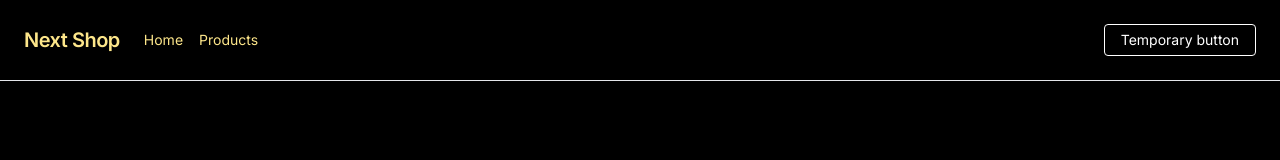
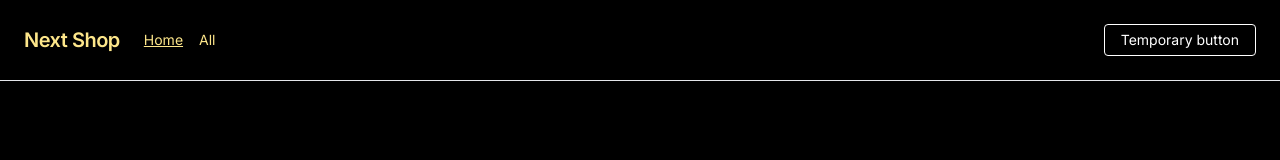
Before and after one commit to Maczi01/shoppy-next13, a Next.js app: page / in a window 1280 px wide. Shown: the top 160 px of the page. Built offline with nearby package versions, Linux system fonts and the light colour scheme.

Commit message:
Added ActiveLink and changed Navbar.

```diff
--- a/src/ui/atoms/ActiveLink.tsx
+++ b/src/ui/atoms/ActiveLink.tsx
@@ -1,18 +1,25 @@
 "use client";
 
 import Link from "next/link";
-import clsx from "clsx";
 import { usePathname } from "next/navigation";
 import { type ReactNode } from "react";
 
-export const ActiveLink = ({ href, children }: { href: string; children: ReactNode }) => {
+export const ActiveLink = ({
+	href,
+	children,
+	className = "mr-4 mt-4 text-amber-200",
+	activeClassName = "mr-4 mt-4  text-amber-200 hover:text-amber-400 underline",
+}: {
+	href: string;
+	children: ReactNode;
+	className?: string;
+	activeClassName?: string;
+}) => {
 	const pathname = usePathname();
 	const isActive = pathname === href;
+	const styles = isActive ? activeClassName : className;
 	return (
-		<Link
-			href={href}
-			className={clsx(`text-blue-600 hover:text-blue-900`, { underline: isActive })}
-		>
+		<Link href={href} className={styles}>
 			{children}
 		</Link>
 	);
--- a/src/ui/organisms/Navbar.tsx
+++ b/src/ui/organisms/Navbar.tsx
@@ -1,3 +1,5 @@
+import { ActiveLink } from "@/ui/atoms/ActiveLink";
+
 export const Navbar = () => {
 	const links = [
 		{
@@ -5,7 +7,7 @@ export const Navbar = () => {
 			href: "/",
 		},
 		{
-			name: "Products",
+			name: "All",
 			href: "/products",
 		},
 	];
@@ -17,14 +19,10 @@ export const Navbar = () => {
 			</div>
 			<div className="block w-full flex-grow lg:flex lg:w-auto lg:items-center">
 				<div className="text-sm lg:flex-grow">
-					{links.map((link) => (
-						<a
-							key={link.name}
-							href={link.href}
-							className="mr-4 mt-4 block text-amber-200 hover:text-white lg:mt-0 lg:inline-block"
-						>
-							{link.name}
-						</a>
+					{links.map(({ name, href }) => (
+						<ActiveLink key={name} href={href}>
+							{name}
+						</ActiveLink>
 					))}
 				</div>
 				<div>
```
